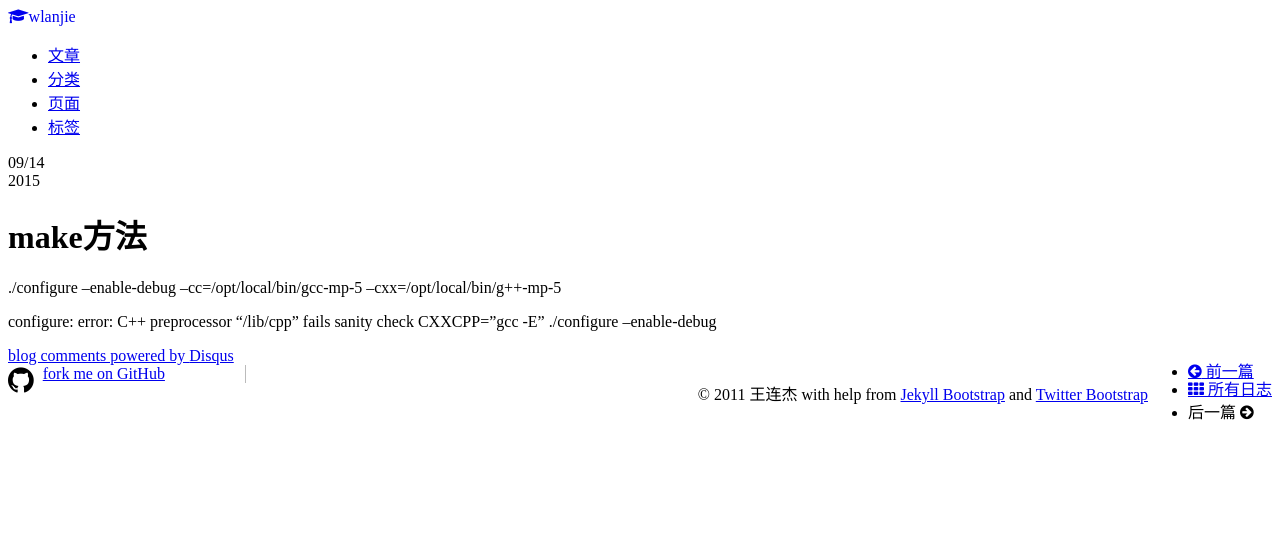
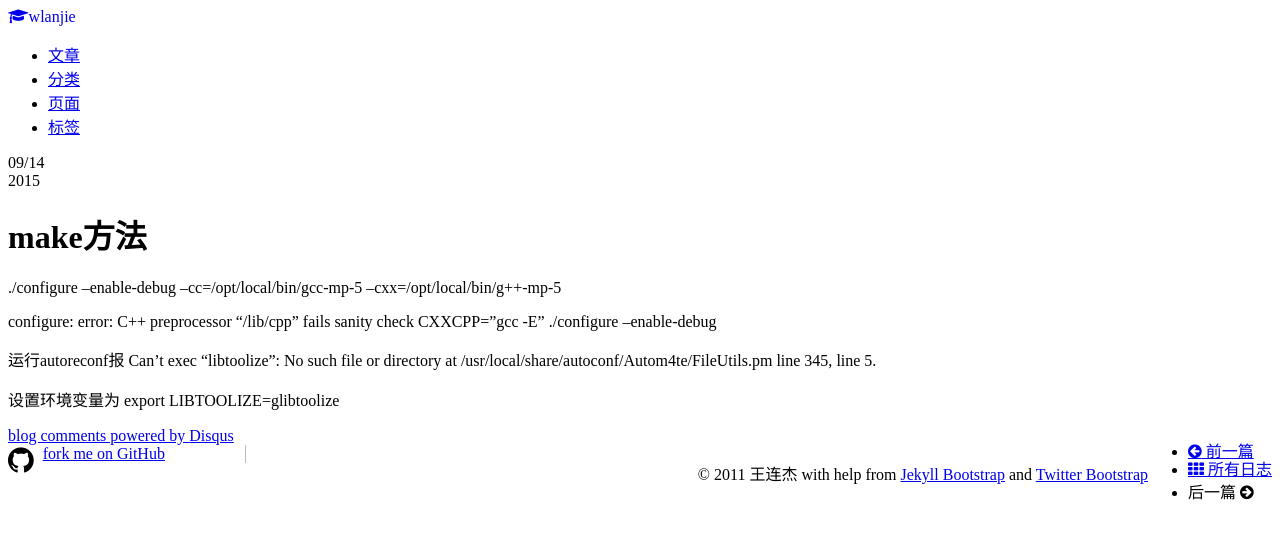
Before and after one commit to dalalsunil1986/blog-3, a Jekyll site: the page built from _posts/2015-09-14-c++make.md, in a window 1280 px wide. Shown: the top 539 px of the page. Built offline with Jekyll 4.4.1, drawn with Linux system fonts in a browser that asks for light colours; nearby versions of some CDN libraries; Markdown is read by kramdown in place of the engine named in the settings; comment, search, counter and statistics services are not loaded.

Commit message:
autoreconf问题

```diff
--- a/_posts/2015-09-14-c++make.md
+++ b/_posts/2015-09-14-c++make.md
@@ -11,3 +11,7 @@ tags : [c++]
 
 configure: error: C++ preprocessor "/lib/cpp" fails sanity check
 CXXCPP="gcc -E" ./configure --enable-debug
+
+运行autoreconf报 Can't exec "libtoolize": No such file or directory at /usr/local/share/autoconf/Autom4te/FileUtils.pm line 345, <GEN3> line 5.
+
+设置环境变量为 export LIBTOOLIZE=glibtoolize
```
